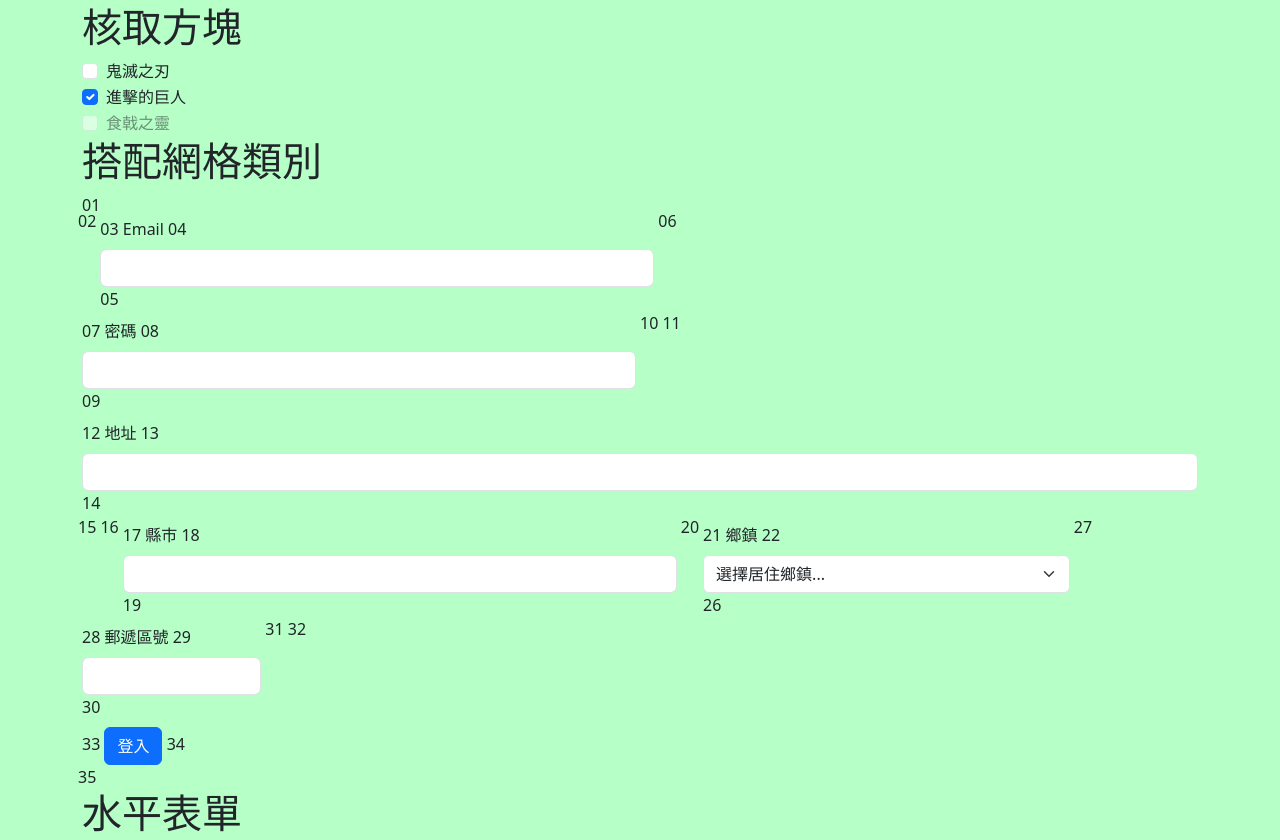
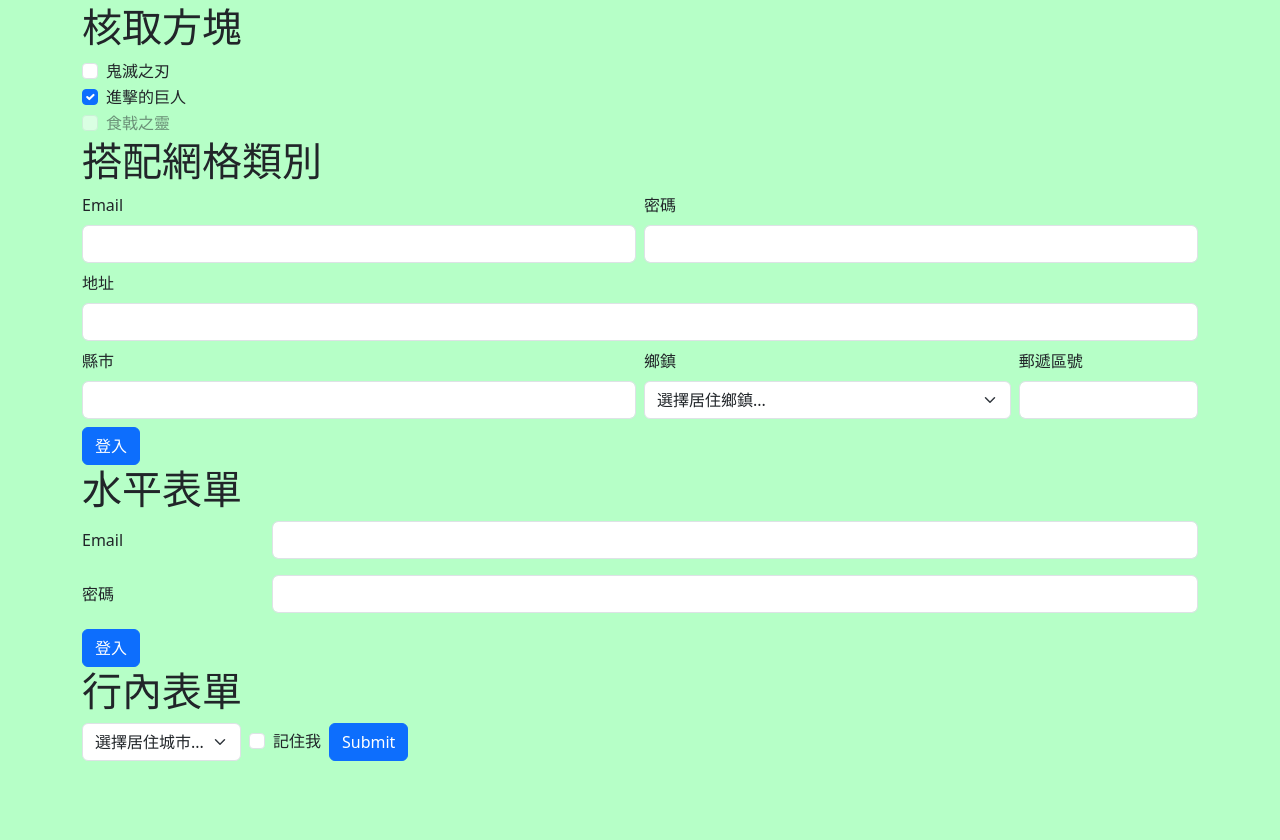
Before and after one commit to LiamKingh-TNT/akadabra, a plain HTML site: page 0430/index.html in a window 1280 px wide. Shown: the part 5272-6112 px from the top of the page. After the commit the page ends 6033 px from the top, so only its background shows below. Drawn offline with nearby package versions, Linux system fonts and the light colour scheme.

Commit message:
Update index.html

```diff
--- a/0430/index.html
+++ b/0430/index.html
@@ -185,41 +185,41 @@
 
 <div class="container">
   <h1>搭配網格類別</h1>
-	01<form class="row g-2">
-	02  <div class="col-sm-6">
-	03    <label for="userEmail" class="form-label">Email</label>
-	04    <input type="email" class="form-control" id="userEmail">
-	05  </div>
-	06  <div class="col-sm-6">
-	07    <label for="userPWD" class="form-label">密碼</label>
-	08    <input type="password" class="form-control" id="userPWD-1">
-	09  </div>
-	10
-	11  <div class="col-12">
-	12    <label for="userAddr" class="form-label">地址</label>
-	13    <input type="text" class="form-control" id="userAddr">
-	14  </div>
-	15
-	16  <div class="col-sm-6">
-	17    <label for="userCity" class="form-label">縣市</label>
-	18    <input type="text" class="form-control" id="userCity">
-	19  </div>
-	20 <div class="col-sm-4">
-	21    <label for="userTown" class="form-label">鄉鎮</label>
-	22    <select id="userTown" class="form-select">
-	23      <option selected>選擇居住鄉鎮...</option>
-	24      <option>...</option>
-	25    </select>
-	26  </div>
-	27  <div class="col-sm-2">
-	28    <label for="userZip" class="form-label">郵遞區號</label>
-	29    <input type="text" class="form-control" id="userZip">
-	30  </div>
-	31
-	32  <div class="col-12">
-	33    <button type="submit" class="btn btn-primary">登入</button>
-	34  </div>
-	35</form>
+	<form class="row g-2">
+	  <div class="col-sm-6">
+	    <label for="userEmail" class="form-label">Email</label>
+	    <input type="email" class="form-control" id="userEmail">
+	  </div>
+	  <div class="col-sm-6">
+	    <label for="userPWD" class="form-label">密碼</label>
+	    <input type="password" class="form-control" id="userPWD-1">
+	  </div>
+
+	  <div class="col-12">
+	    <label for="userAddr" class="form-label">地址</label>
+	    <input type="text" class="form-control" id="userAddr">
+	  </div>
+
+	  <div class="col-sm-6">
+	    <label for="userCity" class="form-label">縣市</label>
+	    <input type="text" class="form-control" id="userCity">
+	  </div>
+	 <div class="col-sm-4">
+	    <label for="userTown" class="form-label">鄉鎮</label>
+	    <select id="userTown" class="form-select">
+	      <option selected>選擇居住鄉鎮...</option>
+	      <option>...</option>
+	    </select>
+	  </div>
+	  <div class="col-sm-2">
+	    <label for="userZip" class="form-label">郵遞區號</label>
+	    <input type="text" class="form-control" id="userZip">
+	  </div>
+
+	  <div class="col-12">
+	    <button type="submit" class="btn btn-primary">登入</button>
+	  </div>
+	</form>
 </div>
 <div class="container">
   <h1>水平表單</h1>
```
